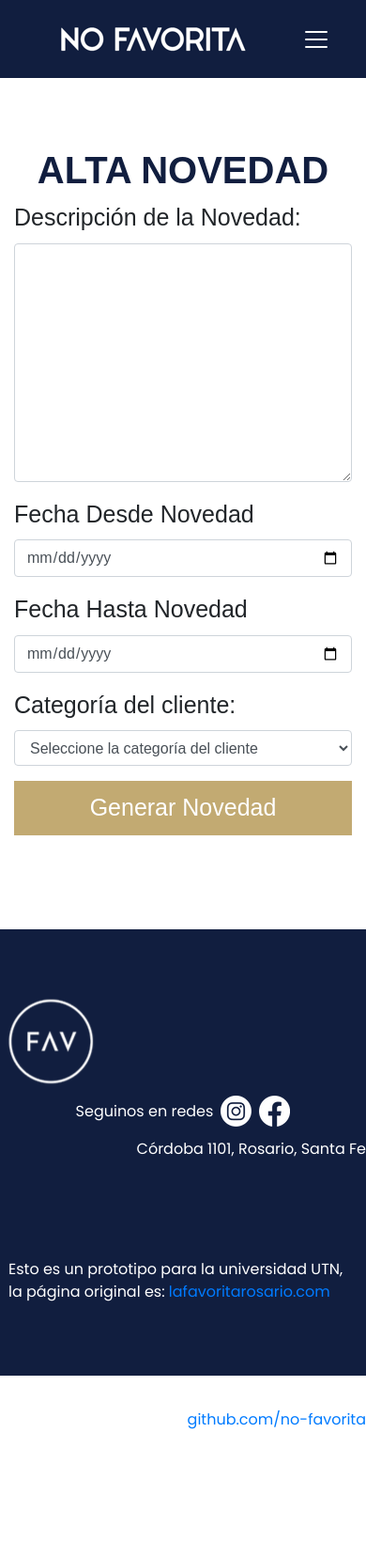
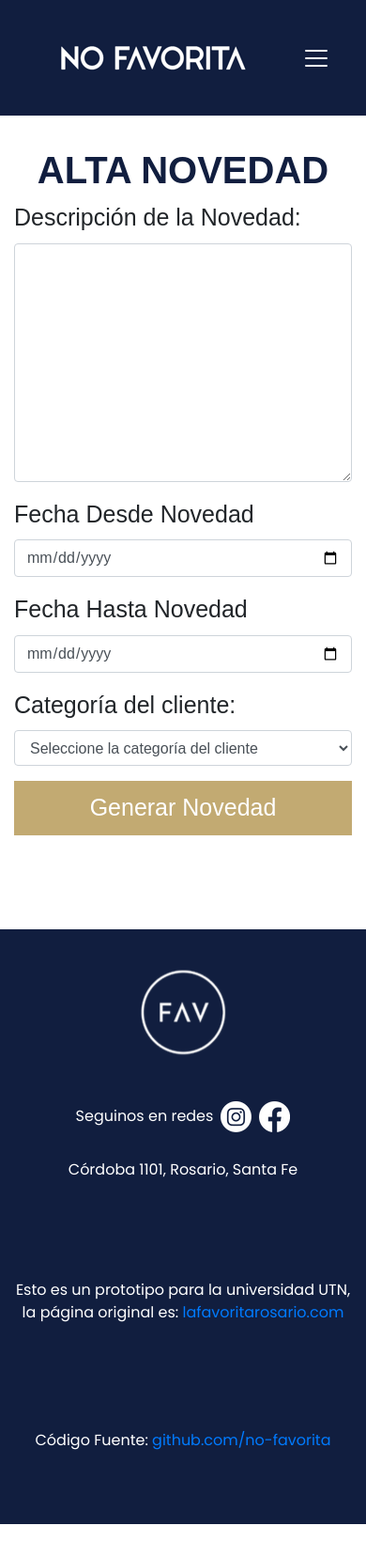
Before and after one commit to alejosilvalau/no-favorita, a PHP site: page /no-favorita/private/alta_novedades.php in a window 390 px wide. Shown: the whole page at 94% size. Before the commit the page ends 1521 px from the top, so only its background shows below. Run offline with PHP 8.4, Linux system fonts and the light colour scheme; the visitor is signed in with stand-in values (Sample User, id 1); some libraries are stand-ins or nearby versions; some web fonts are replaced.

Commit message:
Implementado footer con responsive design

```diff
--- a/css/footer.css
+++ b/css/footer.css
@@ -13,11 +13,20 @@
   flex-direction: row;
   height: 475px;
 
+  @media (max-width: 992px) {
+    height: 75vh;
+    flex-direction: column;
+    justify-content: center;
+    align-items: center;
+    text-align: center;
+  }
+
 }
 
 .container-footer {
   margin-top: 50px;
   max-width: 1200px;
+
 }
 
 .footer p {
@@ -25,4 +34,25 @@
   font-size: 16px;
   font-family: "Poppins", sans-serif;
   font-weight: 400;
+
+  @media (max-width: 992px) {
+    text-align: center !important;
+  }
 }
+
+.footer div {
+  @media (max-width: 992px) {
+    justify-content: center;
+    align-items: center;
+  }
+}
+
+@media (max-width: 992px) {
+  .texto-cordoba {
+    justify-content: center !important;
+  }
+
+  img {
+    margin: 20px auto;
+  }
+}
--- a/includes/footer.php
+++ b/includes/footer.php
@@ -4,13 +4,13 @@
       <div class="col-md-2">
         <img src="../assets/fav-logo-transparent.png" alt="no-favorita-logo">
       </div>
-      <div class="col-md-5 d-flex align-items-center justify-content-center">
+      <div class="col-md-5 d-flex align-items-center justify-content-center ">
         <p class="text-right px-1 my-2">Seguinos en redes</p>
         <a class="px-1" href="https://www.instagram.com/lafavoritaros"><img src="../assets/instagram-logo.webp" alt="logo-de-instagram"></a>
         <a class="px-1" href="https://www.facebook.com/lafavoritaros"><img src="../assets/facebook-logo.webp" alt="logo-de-facebook"></a>
       </div>
-      <div class="col-md-5 d-flex align-items-center justify-content-end">
-        <p class="my-2 text-right">Córdoba 1101, Rosario, Santa Fe</p>
+      <div class="col-md-5 d-flex align-items-center justify-content-end texto-cordoba">
+        <p class="my-2 text-right text-sm-center">Córdoba 1101, Rosario, Santa Fe</p>
       </div>
     </div>
     <div class="row my-5 d-flex align-items-center justify-content-between">
--- a/public/home.php
+++ b/public/home.php
@@ -47,8 +47,8 @@ if ($resultadoEliminar) {
     </a>
   </div>
 </div>
-<div class="d-flex justify-content-center my-5">
-  <div class="container" id="novedades">
+<div class="d-flex justify-content-center my-5 novedades" id="novedades">
+  <div class="container">
     <h2 class="services-title text-center"><strong>NOVEDADES</strong></h2>
     <div class="row justify-content-center">
       <?php
```
Also changed, not shown: css/home.css (+70 -11 lines).
